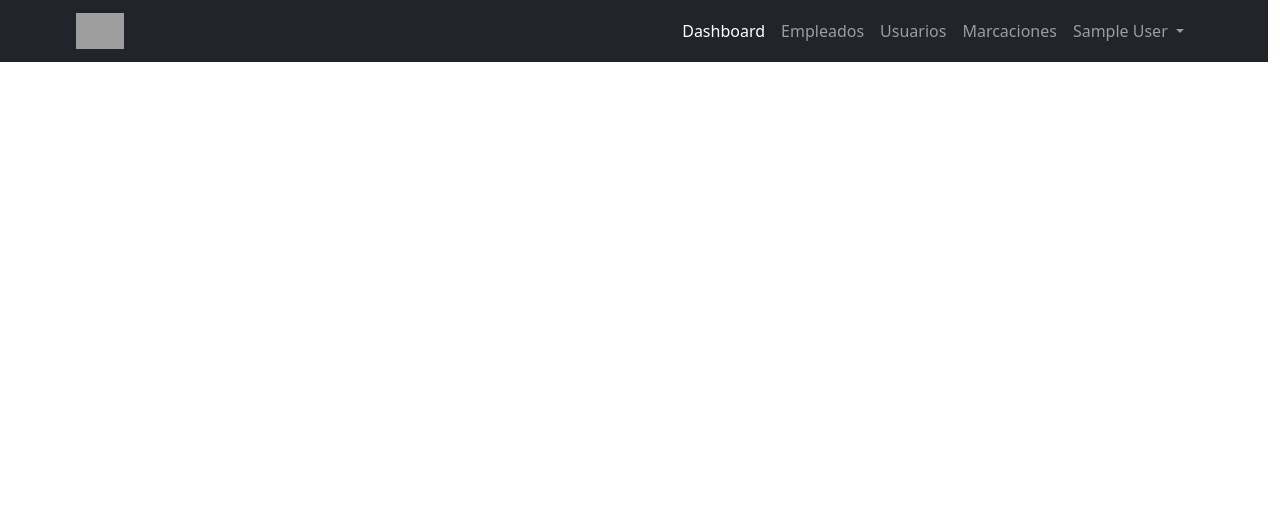
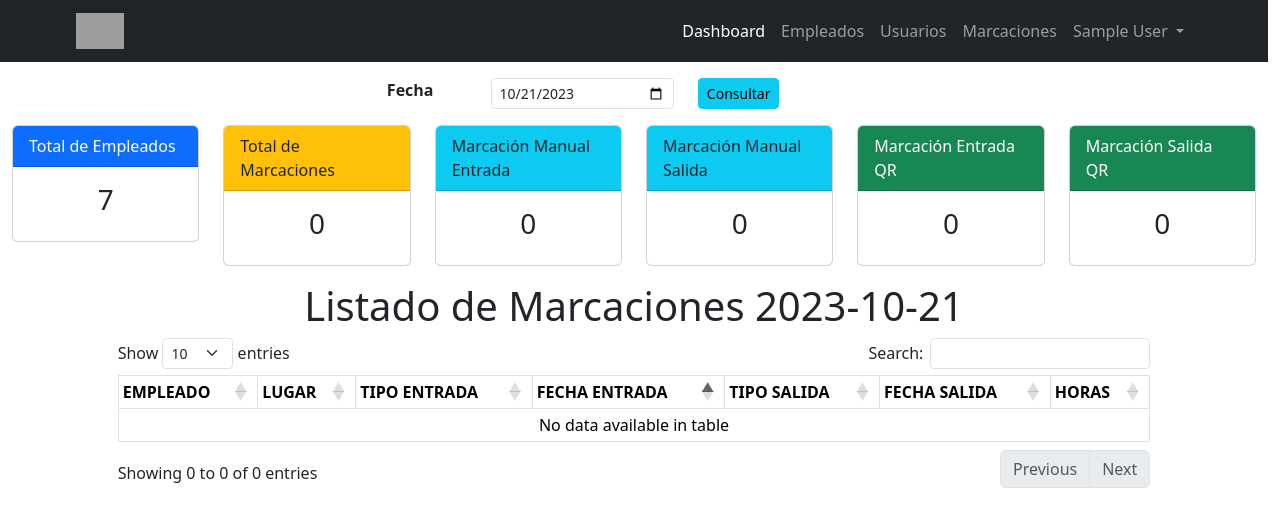
Before and after one commit to jhonfa94/tarea-marcaciones, a PHP site: page /admin/index.php?ruta=dashboard in a window 1280 px wide. Shown: the top 527 px of the page. Run offline with PHP 8.4, Linux system fonts and the light colour scheme; the visitor is signed in with stand-in values (Sample User, id 1); data comes from the database, SQL or seed files in the repository; grey boxes are pictures that could not be loaded.

Commit message:
Ajuste filtro por fecha seccion dashboard

```diff
--- a/admin/Controllers/DashboardController.php
+++ b/admin/Controllers/DashboardController.php
@@ -5,4 +5,31 @@ include __DIR__ . "/../Models/Dashboard.php";
 
 class DashboardController
 {
+    public static function datosCards($fecha)
+    {
+
+        $totalEmpleatos = Dashboard::totalEmpleados()['totalEmp'];
+        $marcaciones = Dashboard::marcacionesFecha($fecha);
+        $totalMarcacionManualEntrada = Dashboard::totalMarcacionManualEntrada($fecha)['total'];
+        $totalMarcacionManualSalida = Dashboard::totalMarcacionManualSalida($fecha)['total'];
+        $totalMarcacionQrEntrada = Dashboard::totalMarcacionQrEntrada($fecha)['total'];
+        $totalMarcacionQrSalida = Dashboard::totalMarcacionQrSalida($fecha)['total'];
+
+        $marcaciones = Dashboard::listadoMaracacionesFecha($fecha);
+
+
+
+        $data = [
+            'totalEmpleados' => $totalEmpleatos,
+            'totalMarcaciones' => count($marcaciones),
+            'totalMarcacionManualEntrada' => $totalMarcacionManualEntrada,
+            'totalMarcacionManualSalida' => $totalMarcacionManualSalida,
+            'totalMarcacionQrEntrada' => $totalMarcacionQrEntrada,
+            'totalMarcacionQrSalida' => $totalMarcacionQrSalida,
+            'marcaciones' => $marcaciones,
+        ];
+
+        return $data;
+    }
+
 }
--- a/admin/Models/Dashboard.php
+++ b/admin/Models/Dashboard.php
@@ -3,4 +3,92 @@
 
 class Dashboard
 {
+    public static function totalEmpleados()
+    {
+        // 1 => Activos
+        $stmt = Conexion::conectar()->prepare(" SELECT COUNT(*) AS totalEmp FROM empleados WHERE estado = 1 ");
+        $stmt->execute();
+        $retorno = $stmt->rowCount() > 0 ? $stmt->fetch(PDO::FETCH_ASSOC) : [];
+        $stmt->closeCursor();
+        return $retorno;
+    }
+
+    public static function  marcacionesFecha($fecha)
+    {
+        $stmt = Conexion::conectar()->prepare("SELECT * FROM  marcaciones m
+            WHERE DATE(m.registro) = :fecha
+        ");
+        $stmt->bindParam(":fecha", $fecha, PDO::PARAM_STR);
+        $stmt->execute();
+        $retorno = $stmt->rowCount() > 0 ? $stmt->fetchAll(PDO::FETCH_ASSOC) : [];
+        $stmt->closeCursor();
+        return $retorno;
+    }
+
+    public static function totalMarcacionManualEntrada($fecha)
+    {
+        $stmt = Conexion::conectar()->prepare("SELECT  COUNT(*) AS total FROM  marcaciones m
+            WHERE DATE(m.registro) =  :fecha AND m.tipo_entrada = 'MANUAL'
+        ");
+        $stmt->bindParam(':fecha', $fecha, PDO::PARAM_STR);
+        $stmt->execute();
+        $retorno = $stmt->rowCount() > 0 ? $stmt->fetch(PDO::FETCH_ASSOC) : [];
+        $stmt->closeCursor();
+        return $retorno;
+    }
+
+    public static function totalMarcacionQrEntrada($fecha)
+    {
+        $stmt = Conexion::conectar()->prepare("SELECT  COUNT(*) AS total FROM  marcaciones m
+            WHERE DATE(m.registro) =  :fecha AND m.tipo_entrada = 'QR'
+        ");
+        $stmt->bindParam(':fecha', $fecha, PDO::PARAM_STR);
+        $stmt->execute();
+        $retorno = $stmt->rowCount() > 0 ? $stmt->fetch(PDO::FETCH_ASSOC) : [];
+        $stmt->closeCursor();
+        return $retorno;
+    }
+
+    public static function totalMarcacionManualSalida($fecha)
+    {
+        $stmt = Conexion::conectar()->prepare("SELECT  COUNT(*) AS total FROM  marcaciones m
+            WHERE DATE(m.registro) =  :fecha AND m.tipo_salida = 'MANUAL'
+        ");
+        $stmt->bindParam(':fecha', $fecha, PDO::PARAM_STR);
+        $stmt->execute();
+        $retorno = $stmt->rowCount() > 0 ? $stmt->fetch(PDO::FETCH_ASSOC) : [];
+        $stmt->closeCursor();
+        return $retorno;
+    }
+
+    public static function totalMarcacionQrSalida($fecha)
+    {
+        $stmt = Conexion::conectar()->prepare("SELECT  COUNT(*) AS total FROM  marcaciones m
+            WHERE DATE(m.registro) =  :fecha AND m.tipo_salida = 'QR'
+        ");
+        $stmt->bindParam(':fecha', $fecha, PDO::PARAM_STR);
+        $stmt->execute();
+        $retorno = $stmt->rowCount() > 0 ? $stmt->fetch(PDO::FETCH_ASSOC) : [];
+        $stmt->closeCursor();
+        return $retorno;
+    }
+
+    public static function listadoMaracacionesFecha($fecha)
+    {
+        $stmt = Conexion::conectar()->prepare("SELECT e.cedula, CONCAT(e.nombre, ' ', e.apellido) AS empleado, l.lugar,
+                 m.tipo_entrada, m.tipo_salida,
+                DATE_FORMAT(m.entrada, '%Y-%m-%d %H:%m:%s %p') AS entrada,
+                DATE_FORMAT(m.salida, '%Y-%m-%d %H:%m:%s %p') AS salida,
+                TIMESTAMPDIFF(HOUR ,m.entrada, m.salida) AS horas
+            FROM  marcaciones m
+            INNER JOIN  empleados e ON  m.empleado_id = e.id
+            INNER JOIN lugares l ON l.id = e.lugar_marcacion
+            WHERE e.estado = 1 AND DATE(m.registro) = :fecha
+        ");
+        $stmt->bindParam(':fecha', $fecha, PDO::PARAM_STR);
+        $stmt->execute();
+        $retorno = $stmt->rowCount() > 0 ? $stmt->fetchAll(PDO::FETCH_ASSOC) : [];
+        $stmt->closeCursor();
+        return $retorno;
+    }
 }
--- a/admin/Views/modulos/dashboard/dashboard.php
+++ b/admin/Views/modulos/dashboard/dashboard.php
@@ -1,3 +1,156 @@
-<div class="row">
+<?php
+$fecha = isset($_GET['fecha']) ? $_GET['fecha'] : date("Y-m-d");
+$datos = DashboardController::datosCards($fecha);
+$marcaciones = $datos['marcaciones'];
 
-</div>
+// var_dump($datos);
+
+?>
+<div class="container-fluid">
+
+
+    <div class="row justify-content-center mt-3">
+        <form method="post" class="row justify-content-center ">
+            <div class="col-sm-1">
+                <label for="fecha" class=""><b>Fecha</b></label>
+            </div>
+            <div class="col-sm-2 text-center">
+                <input id="fecha" class="form-control form-control-sm" type="date" max="<?= date('Y-m-d') ?>" name="fecha" value="<?= date('Y-m-d') ?>">
+            </div>
+            <div class="col-sm-2">
+                <button type="submit" class="btn btn-sm btn-info btn-block">Consultar</button>
+            </div>
+        </form>
+
+    </div>
+
+    <div class="row  justify-content-center mt-3">
+        <div class="col-sm-2">
+            <div class="card">
+                <div class="card-header bg-primary text-white">
+                    Total de Empleados
+                </div>
+                <div class="card-body text-center">
+                    <h3><?= $datos['totalEmpleados'] ?></h3>
+                </div>
+            </div>
+
+        </div>
+
+        <div class="col-sm-2">
+            <div class="card">
+                <div class="card-header bg-warning">
+                    Total de Marcaciones
+                </div>
+                <div class="card-body text-center">
+                    <h3><?= $datos['totalMarcaciones'] ?></h3>
+                </div>
+            </div>
+        </div>
+
+        <div class="col-sm-2">
+            <div class="card">
+                <div class="card-header bg-info">
+                    Marcación Manual Entrada
+                </div>
+                <div class="card-body text-center">
+                    <h3><?= $datos['totalMarcacionManualEntrada'] ?></h3>
+                </div>
+            </div>
+        </div>
+
+        <div class="col-sm-2">
+            <div class="card">
+                <div class="card-header bg-info">
+                    Marcación Manual Salida
+                </div>
+                <div class="card-body text-center">
+                    <h3><?= $datos['totalMarcacionManualSalida'] ?></h3>
+                </div>
+            </div>
+        </div>
+
+        <div class="col-sm-2">
+            <div class="card">
+                <div class="card-header bg-success text-white">
+                    Marcación Entrada QR
+                </div>
+                <div class="card-body text-center">
+                    <h3><?= $datos['totalMarcacionQrEntrada'] ?></h3>
+                </div>
+            </div>
+        </div>
+
+
+        <div class="col-sm-2">
+            <div class="card">
+                <div class="card-header bg-success text-white">
+                    Marcación Salida QR
+                </div>
+                <div class="card-body text-center">
+                    <h3><?= $datos['totalMarcacionQrSalida'] ?></h3>
+                </div>
+            </div>
+        </div>
+
+
+
+    </div><!-- row -->
+
+    <div class="row justify-content-center mt-3">
+        <div class="col-12 col-sm-10 ">
+            <h1 class="text-center">Listado de Marcaciones <?= $fecha ?></h1>
+
+            <table class="table table-sm table-bordered table-stripe table-hover w-full " id="tblMarcacionesDashboard">
+                <thead class="thead-light">
+                    <tr>
+                        <th>EMPLEADO</th>
+                        <th>LUGAR</th>
+                        <th>TIPO ENTRADA</th>
+                        <th>FECHA ENTRADA</th>
+                        <th>TIPO SALIDA</th>
+                        <th>FECHA SALIDA</th>
+                        <th>HORAS</th>
+                    </tr>
+                </thead>
+                <tbody>
+                    <?php if (count($marcaciones) > 0) : ?>
+
+                        <?php foreach ($marcaciones as $key => $marcacion) : ?>
+                            <tr>
+                                <td><?= $marcacion['empleado'] ?></td>
+                                <td><?= $marcacion['lugar'] ?></td>
+                                <td><?= $marcacion['tipo_entrada'] ?></td>
+                                <td><?= $marcacion['entrada'] ?></td>
+                                <td><?= $marcacion['tipo_salida'] ?></td>
+                                <td><?= $marcacion['salida'] ?></td>
+                                <td class="text-center"><?= $marcacion['horas'] ?></td>
+                            </tr>
+
+                        <?php endforeach ?>
+                    <?php else :  ?>
+
+                    <?php endif ?>
+                </tbody>
+            </table>
+
+        </div>
+    </div>
+
+</div><!-- continer fluid -->
+
+
+
+<script defer>
+    let table = new DataTable('#tblMarcacionesDashboard', {
+        language: {
+            url: '//cdn.datatables.net/plug-ins/1.13.6/i18n/es-ES.json',
+        },
+
+        order: [
+            [3, 'asc']
+        ]
+
+
+    });
+</script>
```
